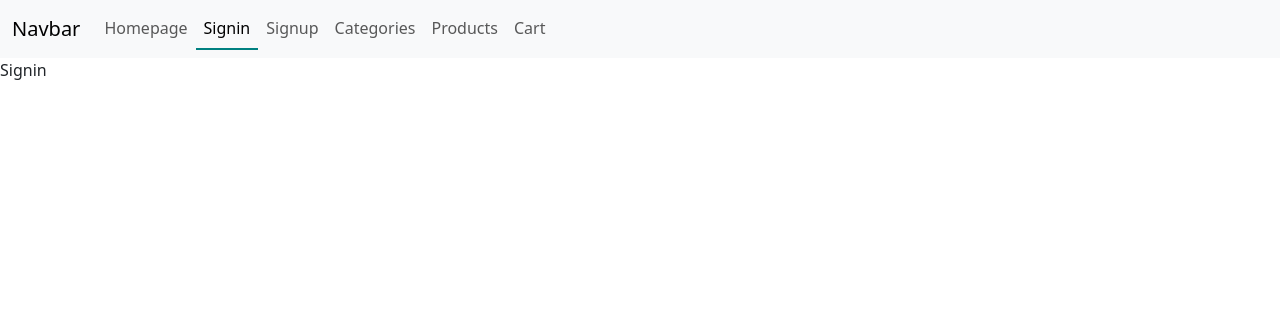
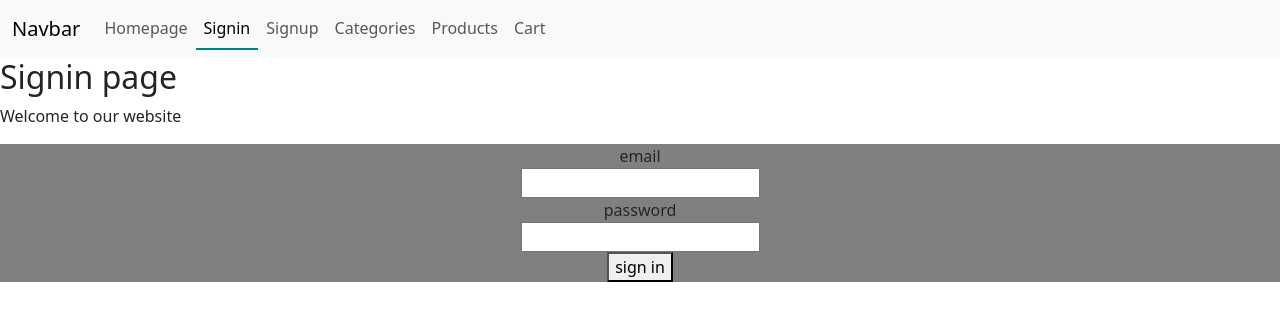
Before and after one commit to IbrahimZeer/ReactProject, a React (Vite) app: page /signin in a window 1280 px wide. Shown: the top 320 px of the page. Built offline with nearby package versions, Linux system fonts and the light colour scheme.

Commit message:
signin page

```diff
--- a/src/pages/Signin/Signin.jsx
+++ b/src/pages/Signin/Signin.jsx
@@ -1,5 +1,80 @@
-import React from "react";
+/* eslint-disable no-unused-vars */
+import axios from "axios";
+import React, { useState } from "react";
+import { object, string } from "yup";
+import style from "./Signin.module.css";
+export default function Signin() {
+  const [user, setUser] = useState({
+    email: "",
+    password: "",
+  });
+  const [error, setError] = useState([]);
 
-export default function Signin() {
-  return <div>Signin</div>;
+  const inputHandling = (e) => {
+    const { name, value } = e.target;
+    setUser({
+      ...user,
+      [name]: value,
+    });
+  };
+
+  const validation = async () => {
+    const RegSchema = object({
+      email: string().email().required(),
+      password: string().min(8).required(),
+    });
+
+    try {
+      await RegSchema.validate(user, { abortEarly: false });
+      return true;
+    } catch (error) {
+      console.log(error);
+      setError(error.errors);
+      return false;
+    }
+  };
+
+  const handleSubmit = async (e) => {
+    e.preventDefault();
+    if (await validation()) {
+      const { data } = axios.post(
+        `${import.meta.env.VITE_API_URL}/auth/signin`,
+        { user }
+      );
+    }
+  };
+
+  return (
+    <>
+      <h2>Signin page</h2>
+      <p>Welcome to our website</p>
+      {error.length > 0
+        ? error.map((err) => (
+            <span className={style.errMessages} key={err.id}>
+              {err}
+            </span>
+          ))
+        : ""}
+
+      <form className={style.formFormat} onSubmit={handleSubmit}>
+        <label htmlFor="">email</label>
+        <input
+          type="email"
+          name="email"
+          value={user.email}
+          onChange={inputHandling}
+        />
+
+        <label htmlFor="">password</label>
+        <input
+          type="password"
+          name="password"
+          value={user.password}
+          onChange={inputHandling}
+        />
+
+        <button type="submit">sign in</button>
+      </form>
+    </>
+  );
 }
--- /dev/null
+++ b/src/pages/Signin/Signin.module.css
@@ -0,0 +1,16 @@
+.errMessages {
+  display: flex;
+  flex-direction: column;
+  flex-wrap: wrap;
+  color: red;
+  align-items: center;
+  background-color: gray;
+}
+
+.formFormat {
+  display: flex;
+  flex-wrap: wrap;
+  flex-direction: column;
+  align-items: center;
+  background-color: gray;
+}
--- a/src/pages/Signup/Signup.jsx
+++ b/src/pages/Signup/Signup.jsx
@@ -30,7 +30,7 @@ export default function Signup() {
     });
   };
 
-  const validationData = async (e) => {
+  const validationData = async () => {
     const RegSchema = object({
       userName: string().min(5).max(20).required(),
       email: string().email().required(),
@@ -48,8 +48,7 @@ export default function Signup() {
   };
   const handleSubmit = async (e) => {
     e.preventDefault();
-    const validate = await validationData();
-    if (!validate) return;
+    if (await validationData()) {
       const formData = new FormData();
       formData.append("userName", user.userName);
       formData.append("email", user.email);
@@ -65,6 +64,7 @@ export default function Signup() {
         password: "",
         image: "",
       });
+    }
   };
   return (
     <>
```
Also changed, not shown: src/pages/Signin/Signin.css (deleted). Lines whose indentation alone changed are shown as unchanged.
